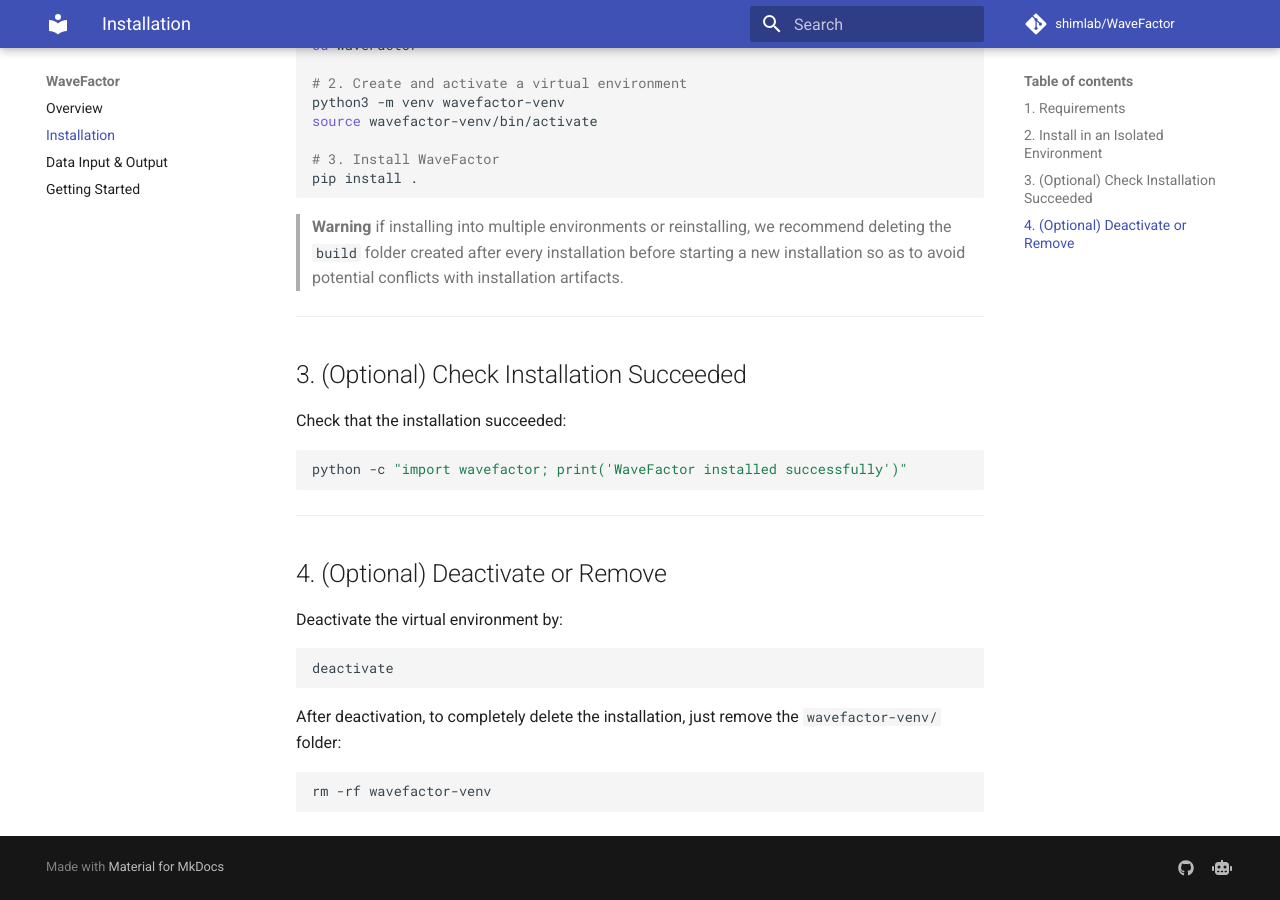
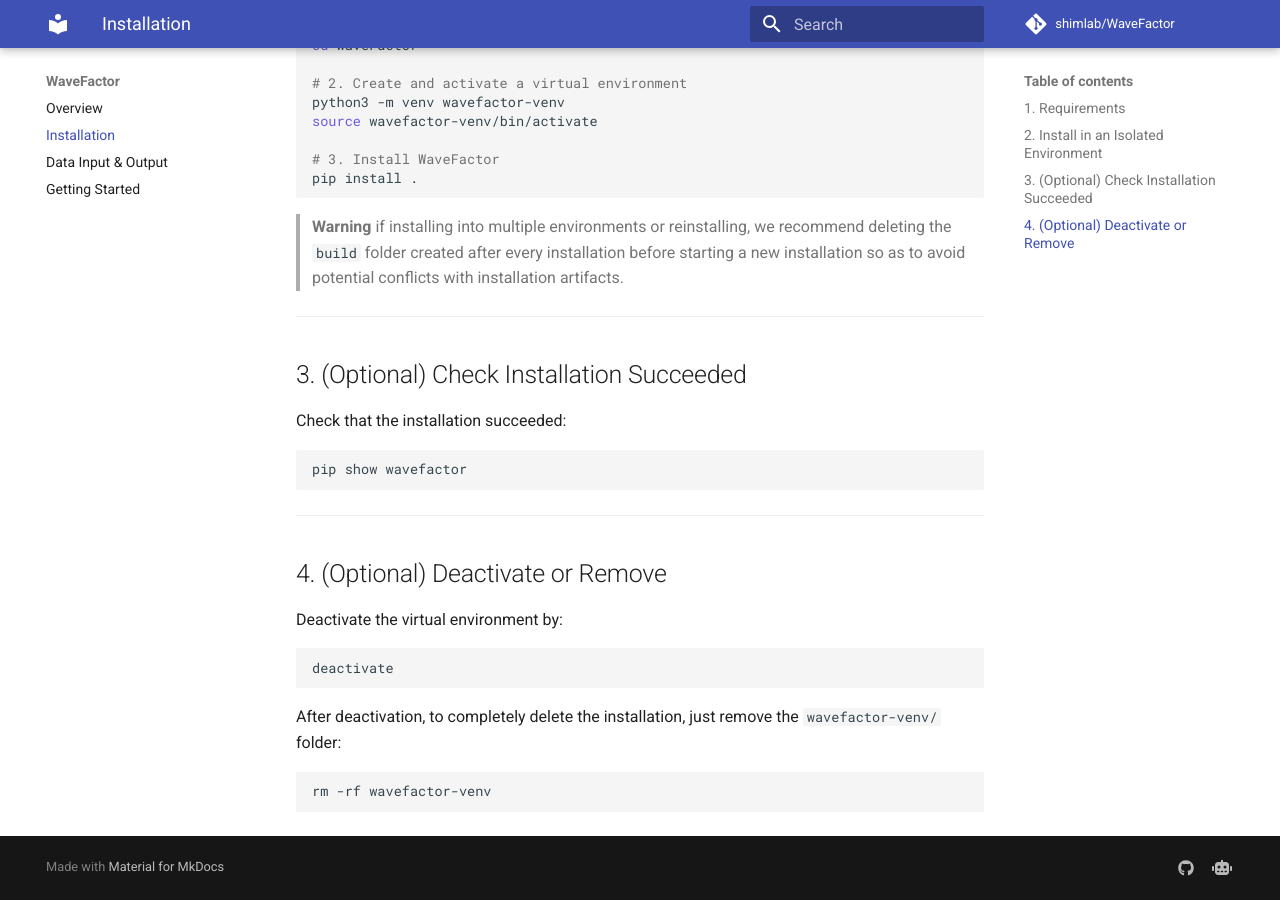
Before and after one commit to shimlab/WaveFactor, an MkDocs documentation site: the page built from docs/installation.md, in a window 1280 px wide and 900 px high, scrolled down 545 px. Built offline with MkDocs 1.6.1 and Material for MkDocs 9.7.7, drawn with Linux system fonts in a browser that asks for light colours; a script that is not in the unit is left out; comment, search, counter and statistics services are not loaded.

Commit message:
docs: update checking installation status command

````diff
--- a/docs/installation.md
+++ b/docs/installation.md
@@ -39,7 +39,7 @@
 Check that the installation succeeded:
 
 ```bash
-python -c "import wavefactor; print('WaveFactor installed successfully')"
+pip show wavefactor
 ```
 
 ---
````
